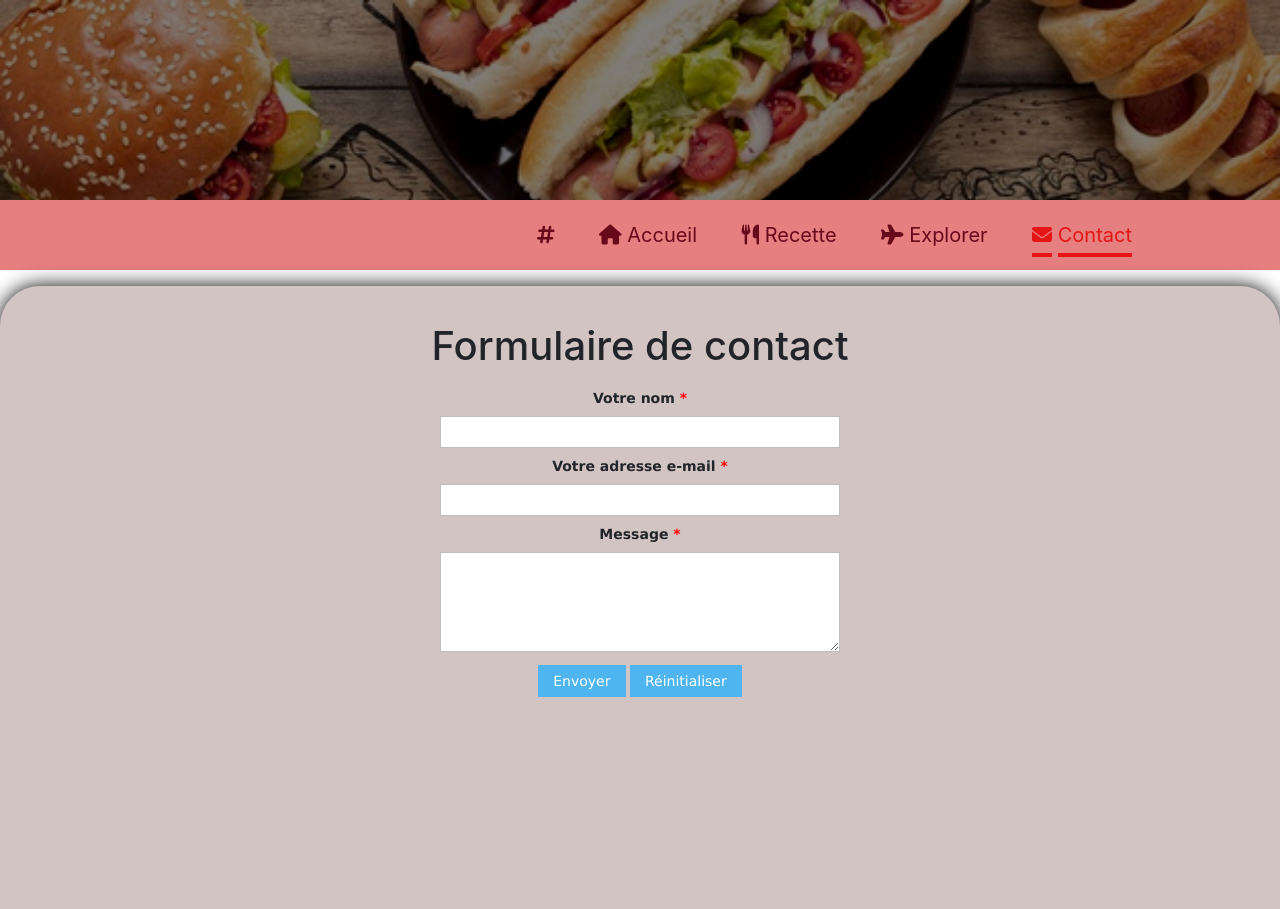
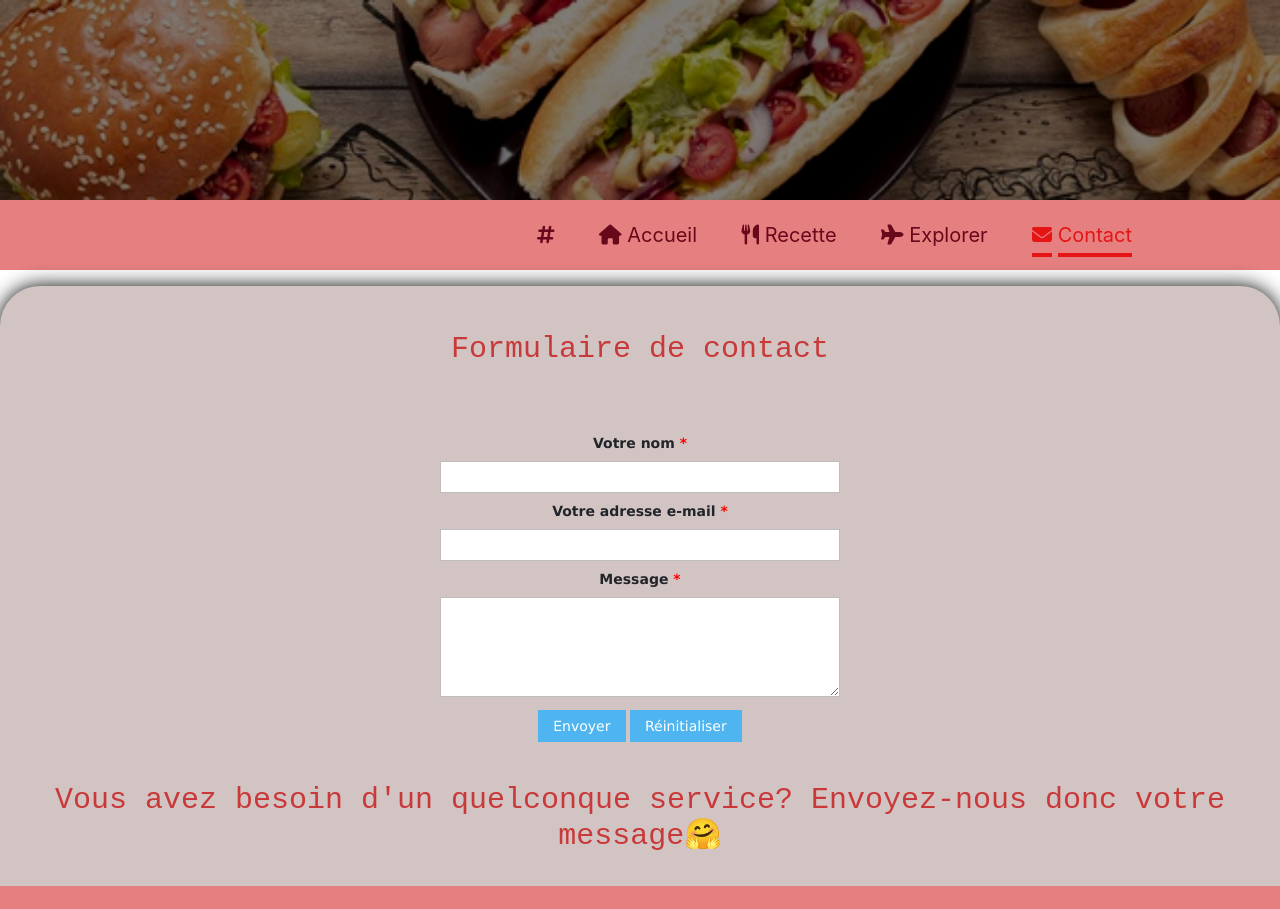
Before and after one commit to Christhino/RecetteRapide2, a website: page Contact.html in a window 1280 px wide. Shown: the top 909 px of the page. Drawn offline with nearby package versions, Linux system fonts and the light colour scheme; files whose address does not match are found by name.

Commit message:
Accueil.html

```diff
--- a/Contact.html
+++ b/Contact.html
@@ -102,9 +102,8 @@
         }
      </script>
     <section>
-    <p>
-    </p>
-    <h1>Formulaire de contact</h1>
+
+    <h2>Formulaire de contact</h2>
     <form name="myForm" action="https://accounts.google.com/ServiceLogin/signinchooser?flowName=GlifWebSignIn&flowEntry=ServiceLogin" onsubmit="return validateForm()" method="post">
        <table class="form-style">
           <tr>
@@ -149,6 +148,9 @@
           </tr>
        </table>
     </form>
+    <div  class="info">
+        <h1>Vous avez besoin d'un quelconque service? Envoyez-nous donc votre message🤗 </h1>
+    </div>
     </section>
 </body>
 
--- a/css/Contact.css
+++ b/css/Contact.css
@@ -124,6 +124,21 @@ a{
 h1{
     text-align: center;
 }
+form{
+    padding-top: 40px;
+}
+section h1{
+    padding-top: 30px;
+    font-family: 'Courier New', Courier, monospace;
+    color: rgb(201, 57, 57);
+    font-size: 30px;
+}
+section h2{
+    font-size: 30px;
+    padding-top: 25px;
+    font-family: 'Courier New', Courier, monospace;
+    color: rgb(201, 57, 57);
+}
 .form-style {
     margin:10px auto;
     width: 400px;
@@ -195,7 +210,7 @@ textarea{
     color: rgb(224, 207, 207);
 }
 section{
-    height: 1000px;
+    height: 600px;
     width: 100%;
     text-align: center;
     background: #d3c4c4;
--- a/css/Recette.css
+++ b/css/Recette.css
@@ -117,19 +117,26 @@ a{
 .foot{
     padding: 3%;
 }
-.Barrederecherche{
-    font-size: 15px;
-}
 .foot i{
     width: 100px;
     color: rgb(224, 207, 207);
 }section{
     height: 1000px;
     width: 100%;
-    text-align: center;
     background: #d3c4c4;
     margin: auto;
     padding: 20px;
     border-radius: 40px 40px 0px 0px;
     box-shadow: 0px 0px 20px 0px #000;
 }
+.cachecache img {
+    width: 200px;
+    height: 200px;
+}
+h3{
+    color: #e61515;
+}
+#phrase{
+    color: #0a0a0a;
+   font-size: 15px;
+}
```
Also changed, not shown: Accueil.html (+8 -3 lines), Recette.html (+11 -5 lines), image/201.png (added), image/26.jpg (added).
